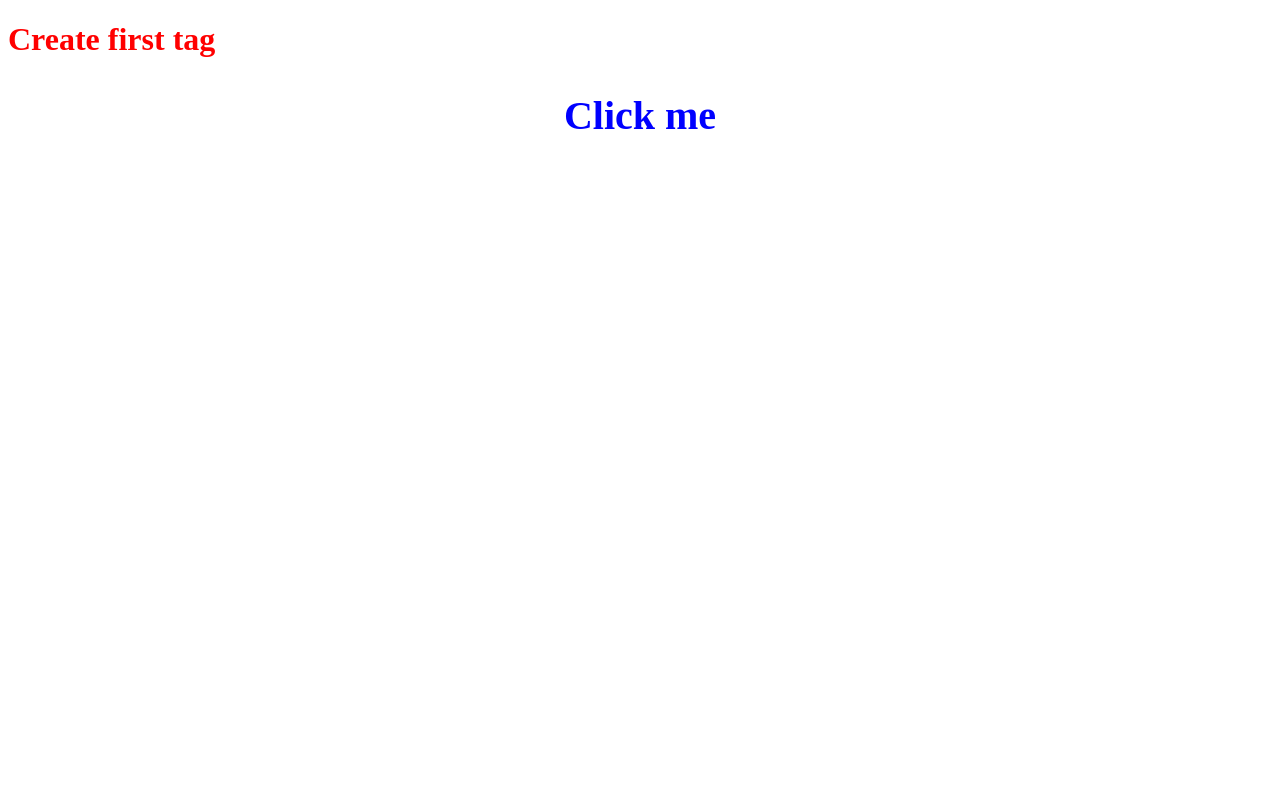
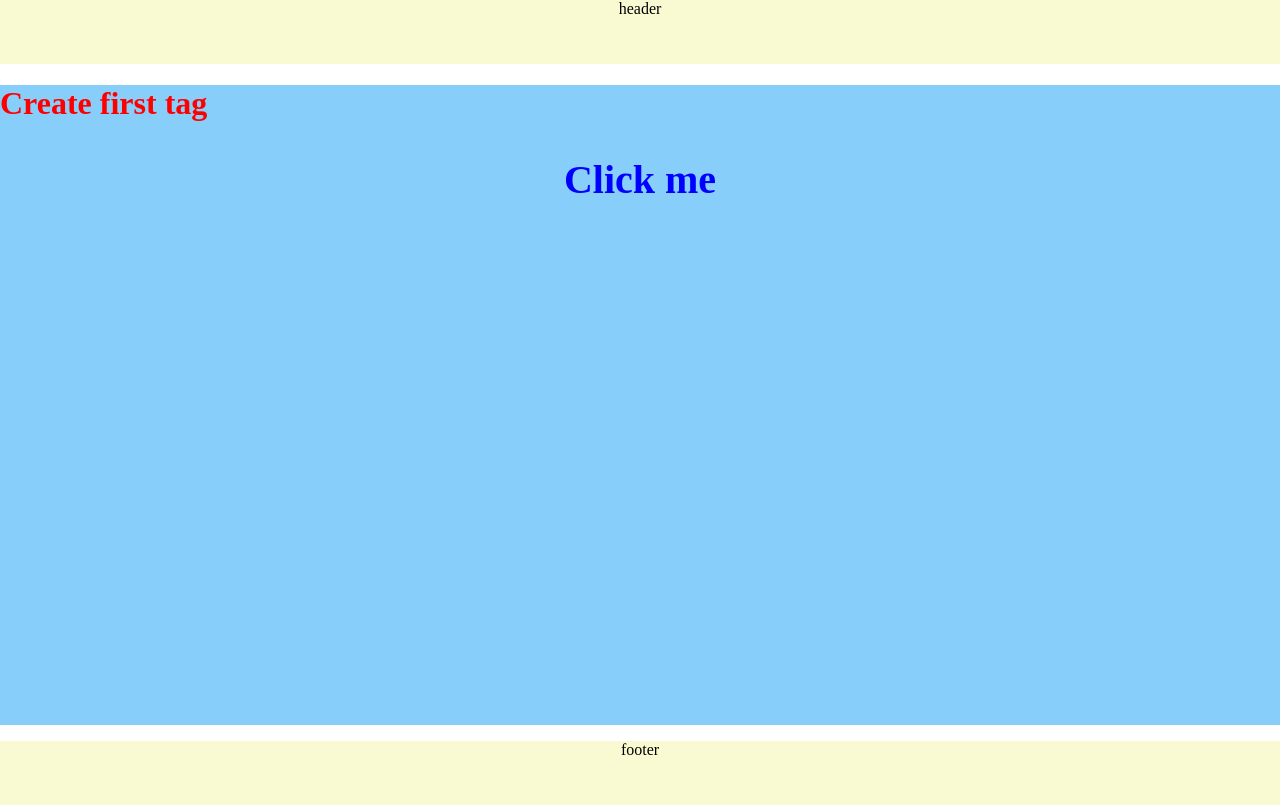
Before and after one commit to antonkhoda/my-test, a plain HTML site: page index.html in a window 1280 px wide. Drawn offline with Linux system fonts and the light colour scheme.

Commit message:
create markup and styles to home page

```diff
--- a/index.html
+++ b/index.html
@@ -8,8 +8,12 @@
     <link rel="stylesheet" href="./main.css" />
   </head>
   <body>
-    <h1>Create first tag</h1>
-    <h2 onclick="showMessage()">Click me</h2>
+    <header>header</header>
+    <main>
+      <h1>Create first tag</h1>
+      <h2 onclick="showMessage()">Click me</h2>
+    </main>
+    <footer>footer</footer>
     <script src="./main.js"></script>
   </body>
 </html>
--- a/main.css
+++ b/main.css
@@ -7,3 +7,22 @@ h2 {
   text-align: center;
   font-size: 40px;
 }
+
+body {
+  height: 100vh;
+  overflow: hidden;
+  margin: 0;
+}
+
+footer,
+header {
+  height: 8vh;
+  background-color: lightgoldenrodyellow;
+  text-align: center;
+}
+
+main {
+  height: 80vh;
+  background-color: lightskyblue;
+  margin: 2vh 0;
+}
```
